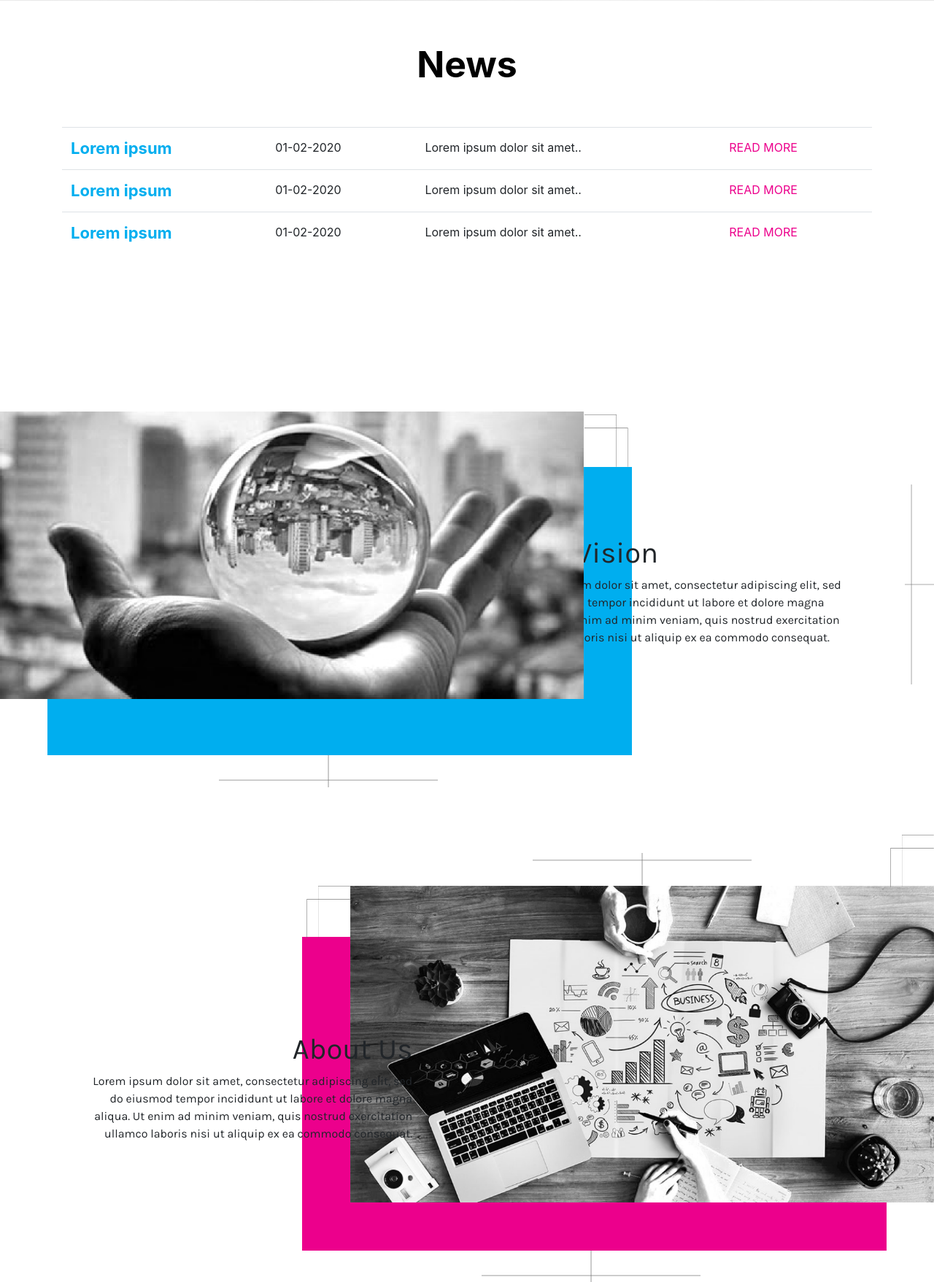
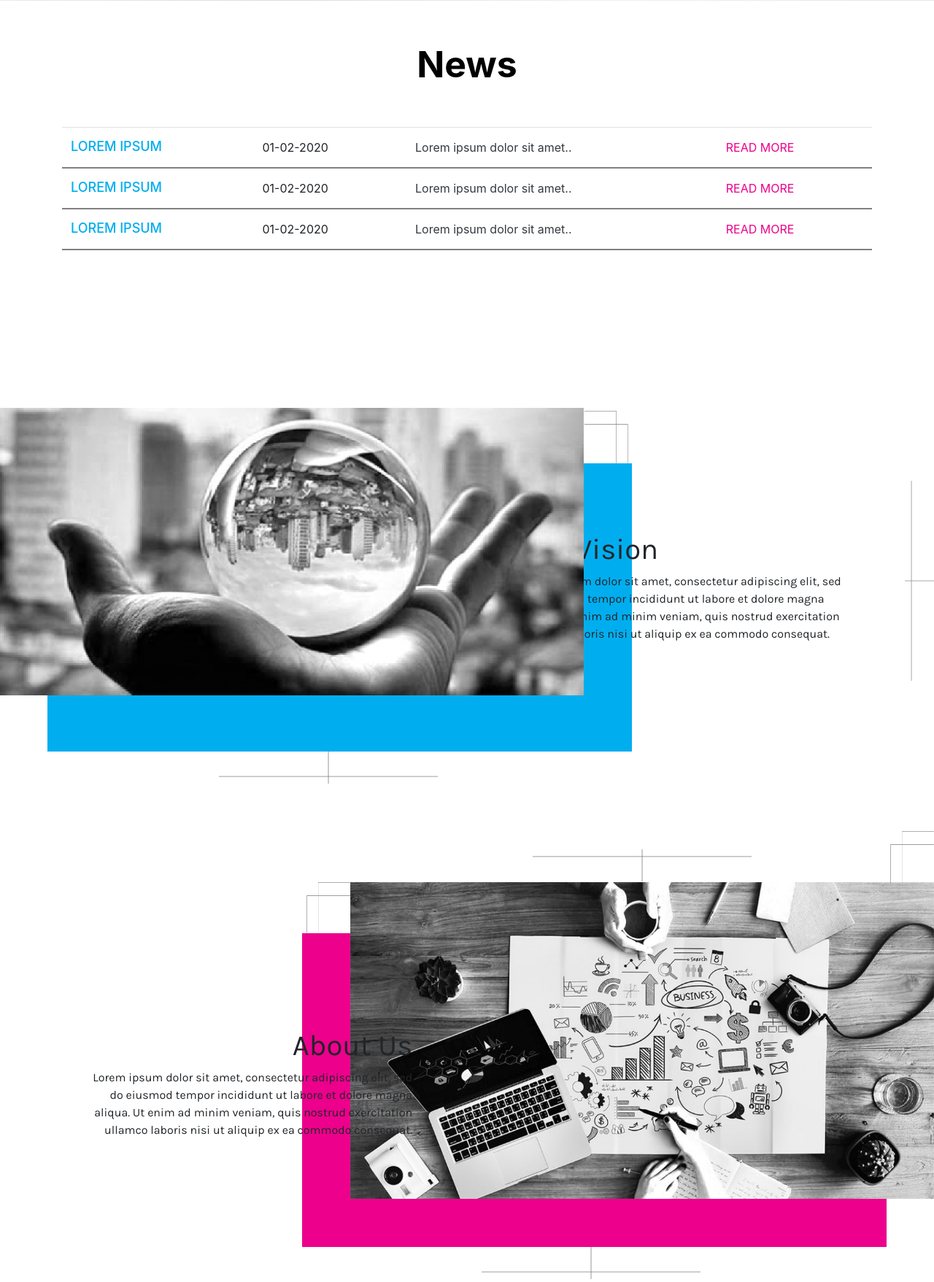
Before and after one commit to naythanpasapasa/htsltd, a PHP site: page / in a window 1280 px wide; the page is wider, and only the part inside the window is pictured. Shown: the part 799-2556 px from the top of that part at 73% size. Run offline with PHP 8.4, Linux system fonts and the light colour scheme; some libraries are stand-ins or nearby versions.

Commit message:
added hover colors to news and footer sections

```diff
--- a/assets/css/bev-responsive.css
+++ b/assets/css/bev-responsive.css
@@ -1,5 +1,10 @@
 
 /* start of NEWS (BEV) */
+
+html {
+    scroll-behavior: smooth;
+
+}
 
 #news {
     margin: 0;
@@ -16,7 +21,7 @@
 }
 
 #news .table-hover tbody tr:hover td, .table-hover tbody tr:hover th {
-    background-color: #E5F7FE;
+    background-color: #F7FDFF;
 }
 
 #news a:hover {
@@ -26,6 +31,7 @@
 #news a {
     color: #EC008C;
     font-weight: 400;
+    text-decoration: none;
 }
 
 
@@ -35,12 +41,17 @@
 
 #news td {
     padding: 15px;
+    border-bottom: 2px solid gray;
 }
 
 #news th {
-    font-size: 22px;
+    font-size: 18px;
     color: #00AEEF;
+    text-transform: uppercase;
+    border-bottom: 2px solid gray;
+    font-weight: 500;
 }
+
 
 @media (max-width:768px) {
     #news table th {
@@ -201,6 +212,10 @@
         padding-bottom: 10px;
     }
 
+    #contact .form-group button:hover {
+        color: rgba(255,255,255, 0.6);
+    }
+
     /* #contact .form .g-recaptcha {
         transform:scale(0.77);
         transform-origin:0 0;
@@ -336,3 +351,9 @@ footer .footer-copyright {
 footer h6 a{
     color: #ffffff;
 }
+
+footer h6 a:hover{
+    color: #ffffff; /* Fallback for older browsers */
+    color: rgba(255,255,255, 0.6);
+    text-decoration: none;
+}
--- a/assets/css/styles.css
+++ b/assets/css/styles.css
@@ -3,6 +3,10 @@
     padding: 0;
 }
 
+html {
+    scroll-behavior: smooth;
+
+}
 /* navigation (KEVIN)*/
 .top-nav{
     position: fixed;
--- a/index.php
+++ b/index.php
@@ -53,7 +53,7 @@
         </section>
         <!-- navigation ends here -->
         <!-- main visual starts here (KEVIN) -->
-        <section class="main-visual">
+        <section class="main-visual" id="home">
             <header class="masthead">
                 <div class="container h-100">
                 <div class="row h-100 align-items-center">
@@ -79,22 +79,22 @@
                     <tbody>
                         <tr>
                             <th scope="row">Lorem ipsum</th>
-                            <td id="date">01-02-2020</td>
-                            <td class="d-none d-sm-table-cell">Lorem ipsum dolor sit amet..</td>
+                            <td id="date text-dark">01-02-2020</td>
+                            <td class="d-none d-sm-table-cell text-dark">Lorem ipsum dolor sit amet..</td>
                             <td class="read-more"><a href="#">READ MORE</a>
                             </td>
                         </tr>
                         <tr>
                             <th scope="row">Lorem ipsum</th>
-                            <td id="date">01-02-2020</td>
-                            <td class="d-none d-sm-table-cell">Lorem ipsum dolor sit amet..</td>
+                            <td id="date text-dark">01-02-2020</td>
+                            <td class="d-none d-sm-table-cell text-dark">Lorem ipsum dolor sit amet..</td>
                             <td class="read-more"><a href="#">READ MORE</a>
                             </td>
                         </tr>
                         <tr>
                             <th scope="row">Lorem ipsum</th>
-                            <td id="date">01-02-2020</td>
-                            <td class="d-none d-sm-table-cell">Lorem ipsum dolor sit amet..</td>
+                            <td id="date text-dark">01-02-2020</td>
+                            <td class="d-none d-sm-table-cell text-dark">Lorem ipsum dolor sit amet..</td>
                             <td class="read-more"><a href="#">READ MORE</a>
                             </td>
                         </tr>
@@ -165,7 +165,7 @@
     </section>
     <!-- About us ends here -->
     <!-- Our works starts here (NAYTHAN) -->
-        <section class="vision">
+        <section class="vision" id="vision-section">
         <div class="vision_main">
             <div class="vision_img_1">
                 <img src="assets/images/works/5.jpg" alt="" width="800px" height="420px;">
@@ -192,7 +192,7 @@
     </section>
     <!-- Our works ends here -->
     <!-- Our works grid starts here (NAYTHAN) -->
-    <div class="works">
+    <div class="works" id="works-section">
         <div class="cont">
             <div class="content">
             <img src="assets/images/works/1.jpg" width = 500>
@@ -298,31 +298,31 @@
 
               <div class="col-md-2 mb-0">
               <h6 class="footer-links">
-                  <a href="#">Top</a>
+                  <a href="#home">Home</a>
               </h6>
               </div>
 
               <div class="col-md-2 mb-0">
               <h6 class="footer-links">
-                  <a href="#">Vision</a>
+                  <a href="#vision-section">Vision</a>
               </h6>
               </div>
 
               <div class="col-md-2 mb-0">
               <h6 class="footer-links">
-                  <a href="#">Profile</a>
+                  <a href="#profile-section">Profile</a>
               </h6>
               </div>
 
               <div class="col-md-2 mb-0">
               <h6 class="footer-links">
-                  <a href="#">Our Works</a>
+                  <a href="#works-section">Our Works</a>
               </h6>
               </div>
 
               <div class="col-md-2 mb-0">
               <h6 class="footer-links">
-                  <a href="#">Contact</a>
+                  <a href="#contact">Contact</a>
               </h6>
               </div>
 
```
